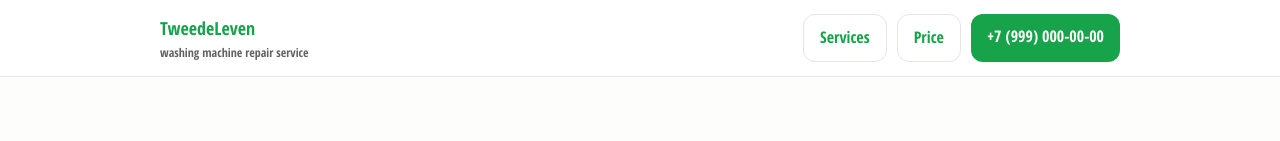
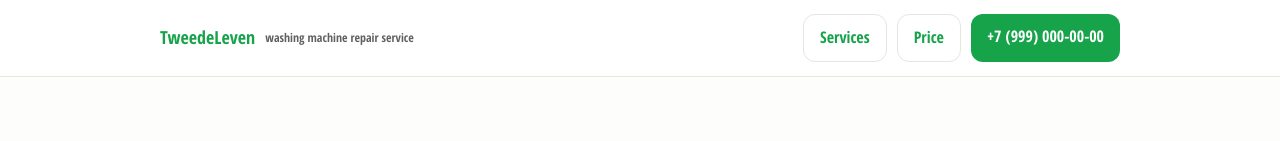
Before and after one commit to xrustiks/airat, a plain HTML site: page index.html in a window 1280 px wide. Shown: the top 141 px of the page. Drawn offline with Linux system fonts and the light colour scheme.

Commit message:
logo is better

```diff
--- a/styles.css
+++ b/styles.css
@@ -56,6 +56,10 @@ header {
 }
 
 .logo {
+  display: flex;
+  align-items: center;
+  gap: 10px;
+
   font-weight: 700;
   font-size: 18px;
   color: var(--brand);
@@ -238,7 +242,7 @@ footer {
   }
 }
 
-@media (max-width: 600px){
+@media (max-width: 800px){
   .hero, h2 {
     justify-items: center;
     text-align: center;
```
Also changed, not shown: index.html (+1 -1 lines).
